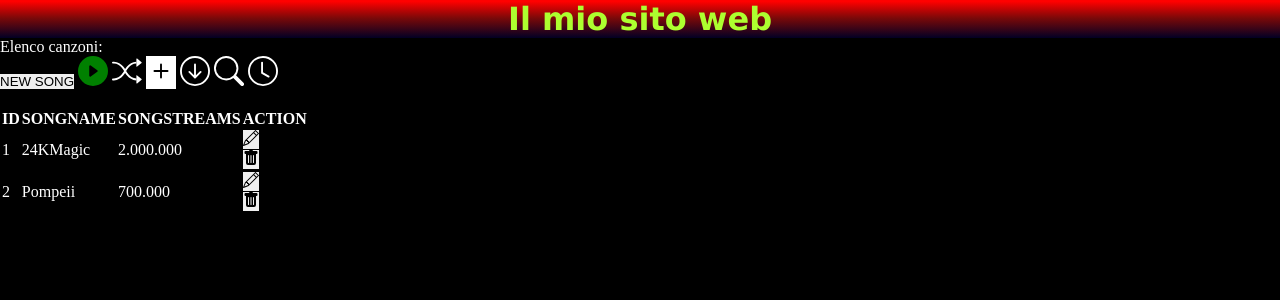
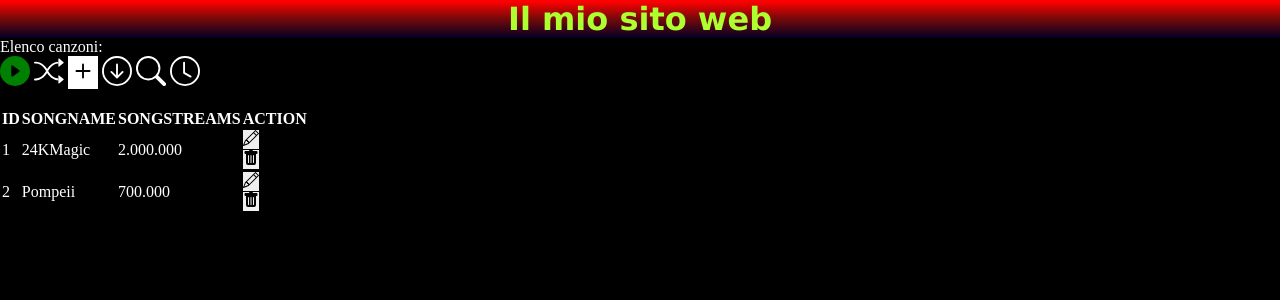
Before and after one commit to TommasoAramu/Flask-Project, a Flask app: page / in a window 1280 px wide. Shown: the top 300 px of the page. Run offline with Flask 3, Linux system fonts and the light colour scheme.

Commit message:
flask and css error resolution

```diff
--- a/main.py
+++ b/main.py
@@ -5,7 +5,7 @@ template_dir = os.path.abspath("./templates")
 app = Flask(__name__, template_folder=template_dir)
 
 songnames = ['VivaLaVida', '24KMagic', 'APT', 'Pompeii']
-streams = ['20.000', '100.000','2.000.000', '400', '700.000' ]
+streams = ['20.000', '100.000','2.000.000', '4.000', '700.000' ]
 
 class Song:
     def __init__(self, id, songName, songStreams):
--- a/templates/edit.html
+++ b/templates/edit.html
@@ -4,7 +4,7 @@
     <meta charset="UTF-8">
     <meta name="viewport" content="width=device-width, initial-scale=1.0">
     <title>Song List</title>
-    <link rel="stylesheet" href="../style_edit.css">
+    <link rel="stylesheet" href="{{ url_for('static', filename='css/style_edit.css') }}">
 </head>
 <body>
     <h3>Modifica canzone:</h3>
--- a/templates/index.html
+++ b/templates/index.html
@@ -4,13 +4,11 @@
     <meta charset="UTF-8">
     <meta name="viewport" content="width=device-width, initial-scale=1.0">
     <title>Song List</title>
-    <link rel="stylesheet" href="../style.css">
+    <link rel="stylesheet" href="{{ url_for('static', filename='css/style.css') }}">
 </head>
 <body>
     <h3>Il mio sito web</h3>
     <p>Elenco canzoni:</p>
-    <form action="/new" method="post">
-        <button type="submit">NEW SONG</button>
     <form action="/new" method="post">
         <svg xmlns="http://www.w3.org/2000/svg" width="30" height="30" fill="green" class="bi bi-play-circle-fill" viewBox="0 0 16 16">
             <path d="M16 8A8 8 0 1 1 0 8a8 8 0 0 1 16 0M6.79 5.093A.5.5 0 0 0 6 5.5v5a.5.5 0 0 0 .79.407l3.5-2.5a.5.5 0 0 0 0-.814z"/>
@@ -20,9 +18,11 @@
             <path fill-rule="evenodd" d="M0 3.5A.5.5 0 0 1 .5 3H1c2.202 0 3.827 1.24 4.874 2.418.49.552.865 1.102 1.126 1.532.26-.43.636-.98 1.126-1.532C9.173 4.24 10.798 3 13 3v1c-1.798 0-3.173 1.01-4.126 2.082A9.6 9.6 0 0 0 7.556 8a9.6 9.6 0 0 0 1.317 1.918C9.828 10.99 11.204 12 13 12v1c-2.202 0-3.827-1.24-4.874-2.418A10.6 10.6 0 0 1 7 9.05c-.26.43-.636.98-1.126 1.532C4.827 11.76 3.202 13 1 13H.5a.5.5 0 0 1 0-1H1c1.798 0 3.173-1.01 4.126-2.082A9.6 9.6 0 0 0 6.444 8a9.6 9.6 0 0 0-1.317-1.918C4.172 5.01 2.796 4 1 4H.5a.5.5 0 0 1-.5-.5"/>
             <path d="M13 5.466V1.534a.25.25 0 0 1 .41-.192l2.36 1.966c.12.1.12.284 0 .384l-2.36 1.966a.25.25 0 0 1-.41-.192m0 9v-3.932a.25.25 0 0 1 .41-.192l2.36 1.966c.12.1.12.284 0 .384l-2.36 1.966a.25.25 0 0 1-.41-.192"/>
         </svg>
-        <button type="submit" id="add"><svg xmlns="http://www.w3.org/2000/svg" width="30" height="30" fill="currentColor" class="bi bi-plus" viewBox="0 0 16 16">
+        <button type="submit" id="add">
+            <svg xmlns="http://www.w3.org/2000/svg" width="30" height="30" fill="currentColor" class="bi bi-plus" viewBox="0 0 16 16">
                 <path d="M8 4a.5.5 0 0 1 .5.5v3h3a.5.5 0 0 1 0 1h-3v3a.5.5 0 0 1-1 0v-3h-3a.5.5 0 0 1 0-1h3v-3A.5.5 0 0 1 8 4"/>
-          </svg></button>
+            </svg>
+        </button>
         <svg xmlns="http://www.w3.org/2000/svg" width="30" height="30" fill="currentColor" class="bi bi-arrow-down-circle" viewBox="0 0 16 16">
             <path fill-rule="evenodd" d="M1 8a7 7 0 1 0 14 0A7 7 0 0 0 1 8m15 0A8 8 0 1 1 0 8a8 8 0 0 1 16 0M8.5 4.5a.5.5 0 0 0-1 0v5.793L5.354 8.146a.5.5 0 1 0-.708.708l3 3a.5.5 0 0 0 .708 0l3-3a.5.5 0 0 0-.708-.708L8.5 10.293z"/>
         </svg>
@@ -35,8 +35,6 @@
             <path d="M8 3.5a.5.5 0 0 0-1 0V9a.5.5 0 0 0 .252.434l3.5 2a.5.5 0 0 0 .496-.868L8 8.71z"/>
             <path d="M8 16A8 8 0 1 0 8 0a8 8 0 0 0 0 16m7-8A7 7 0 1 1 1 8a7 7 0 0 1 14 0"/>
         </svg>
-
-
     </form>
     <br>
     <table style="border: 5px;">
@@ -72,7 +70,6 @@
                 </td>
             </tr>
             {% endfor %}
-
         </tbody>
     </table>
 </body>
```
Also changed, not shown: static/css/style.css (renamed from style.css), static/css/style_edit.css (renamed from style_edit.css). Lines whose indentation alone changed are shown as unchanged.
